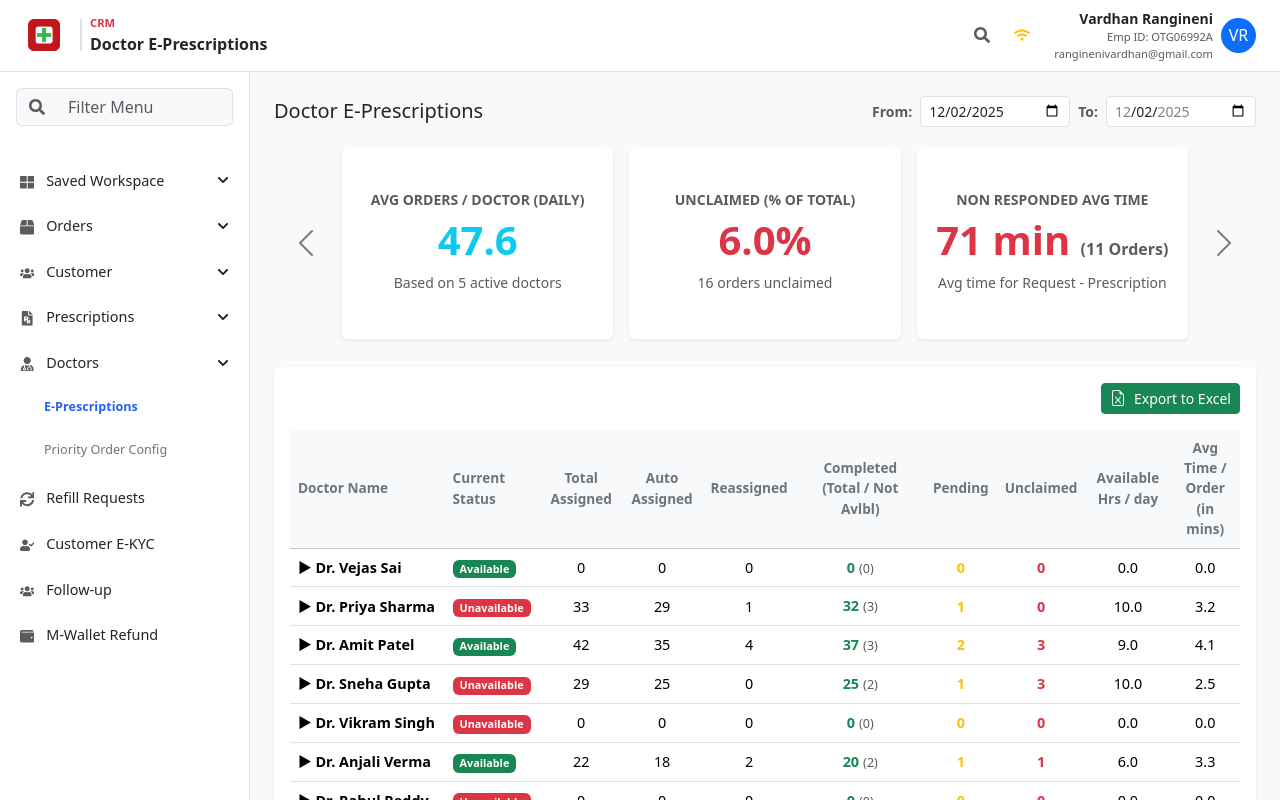
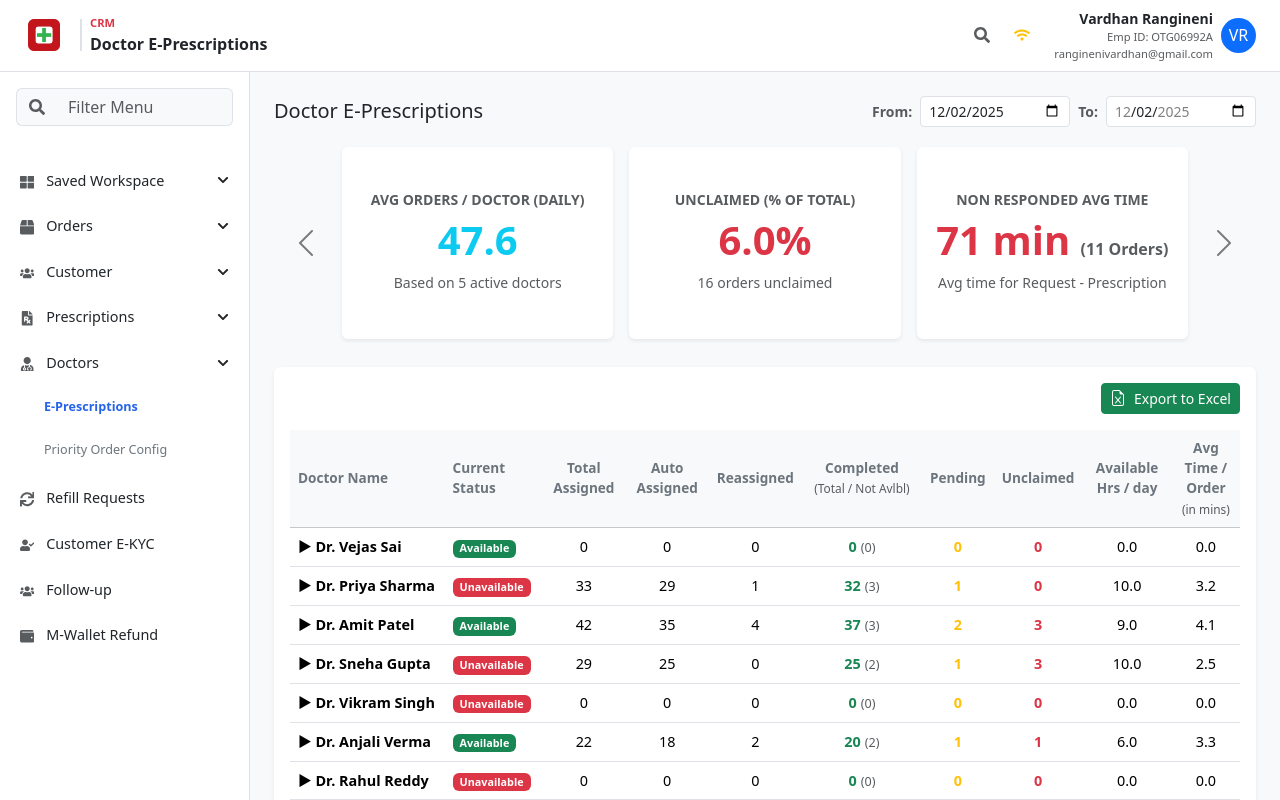
Before and after one commit to VardhanRangineni/Doctors, a React (Vite) app: page / in a window 1280 px wide. Shown: the top 800 px of the page. Built offline with nearby package versions, Linux system fonts and the light colour scheme.

Commit message:
Update labels for average time and completed columns
Clarified the 'Avg Time / Order' label to specify minutes and improved the 'Completed' and 'Avg Time / Order' table headers with additional context for better readability.

```diff
--- a/src/components/Dashboard.jsx
+++ b/src/components/Dashboard.jsx
@@ -226,20 +226,20 @@ const Dashboard = () => {
                                 <div className="col-md-4">
                                     <div className="card border-0 shadow-sm" style={{ minHeight: '12rem' }}>
                                         <div className="card-body text-center d-flex flex-column justify-content-center">
-                                            <h6 className="text-muted text-uppercase small fw-bold mb-3">Avg Time / Order</h6>
+                                            <h6 className="text-muted text-uppercase small fw-bold mb-3">Avg Time / Order (mins)</h6>
                                             <div className="d-flex justify-content-around w-100">
                                                 <div className="d-flex flex-column align-items-center">
-                                                    <span className="h4 fw-bold text-primary mb-0">{globalAvgTimes.reqToPresc} <span className="fs-6 text-muted">min</span></span>
+                                                    <span className="h4 fw-bold text-primary mb-0">{globalAvgTimes.reqToPresc} <span className="fs-6 text-muted"></span></span>
                                                     <span className="small text-muted text-center" style={{ fontSize: '0.7rem' }}>Req to Presc</span>
                                                 </div>
                                                 <div className="vr"></div>
                                                 <div className="d-flex flex-column align-items-center">
-                                                    <span className="h4 fw-bold text-info mb-0">{globalAvgTimes.assignToPresc} <span className="fs-6 text-muted">min</span></span>
+                                                    <span className="h4 fw-bold text-info mb-0">{globalAvgTimes.assignToPresc} <span className="fs-6 text-muted"></span></span>
                                                     <span className="small text-muted text-center" style={{ fontSize: '0.7rem' }}>Assign to Presc</span>
                                                 </div>
                                                 <div className="vr"></div>
                                                 <div className="d-flex flex-column align-items-center">
-                                                    <span className="h4 fw-bold text-success mb-0">{globalAvgTimes.startToPresc} <span className="fs-6 text-muted">min</span></span>
+                                                    <span className="h4 fw-bold text-success mb-0">{globalAvgTimes.startToPresc} <span className="fs-6 text-muted"></span></span>
                                                     <span className="small text-muted text-center" style={{ fontSize: '0.7rem' }}>Start to Presc</span>
                                                 </div>
                                             </div>
@@ -309,11 +309,17 @@ const Dashboard = () => {
                                         <th className="text-center text-wrap">Total Assigned</th>
                                         <th className="text-center text-wrap">Auto Assigned</th>
                                         <th className="text-center text-wrap">Reassigned</th>
-                                        <th className="text-center text-wrap" style={{ minWidth: '120px' }}>Completed (Total / Not Avlbl)</th>
+                                        <th className="text-center text-wrap" style={{ minWidth: '120px' }}>
+                                            Completed<br />
+                                            <span className="small text-muted fw-normal">(Total / Not Avlbl)</span>
+                                        </th>
                                         <th className="text-center text-wrap">Pending</th>
                                         <th className="text-center text-wrap">Unclaimed</th>
                                         <th className="text-center text-wrap">Available Hrs / day</th>
-                                        <th className="text-center text-wrap">Avg Time / Order (in mins)</th>
+                                        <th className="text-center text-wrap">
+                                            Avg Time / Order<br />
+                                            <span className="small text-muted fw-normal">(in mins)</span>
+                                        </th>
                                     </tr>
                                 </thead>
                                 <tbody>
```
